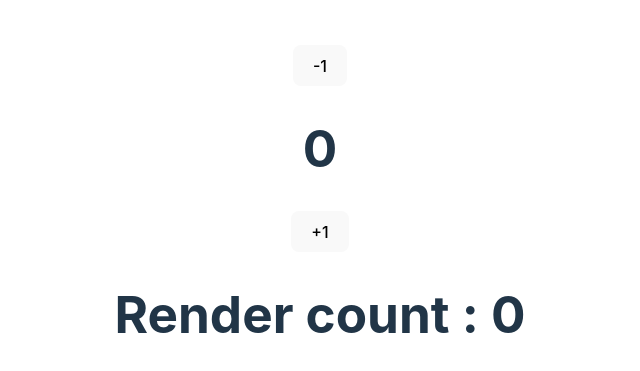
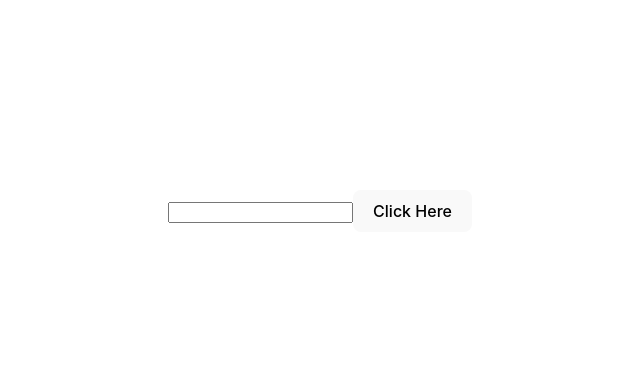
Before and after one commit to praveen199/React-Hooks, a React (Vite) app: page / in a window 1280 px wide. Shown: the part 189-560 px from the top of the page, without its empty margins (320-960 px from the left). Built offline with nearby package versions, Linux system fonts and the light colour scheme.

Commit message:
3.3 - Accessing dom element

```diff
--- a/src/App.jsx
+++ b/src/App.jsx
@@ -4,32 +4,17 @@ import viteLogo from '/vite.svg'
 import './App.css'
 
 function App() {
-  const [value, setValue] = useState(0);
 
-  const count = useRef(0);//We have used useRef & store into count
+  const inputElement = useRef();
 
-  const decreaseCount = () => {
-    setValue(prev => prev - 1)
+  const btnClicked = () => {
+    inputElement.current.style.background = "blue";
   }
-
-  const increaseCount = () => {
-    setValue(prev => prev + 1)
-  }
-
-  /* const effect = () => {
-    setCount(prev => prev + 1)
-  } */
-
-  useEffect(() => {
-    count.current = count.current + 1;
-  })
 
   return (
     <>
-      <button onClick={decreaseCount}>-1</button>
-      <h1>{value}</h1>
-      <button onClick={increaseCount}>+1</button>
-      <h1>Render count : {count.current}</h1>
+      <input type="text" ref={inputElement}></input>
+      <button onClick={btnClicked}>Click Here</button>
     </>
   )
 }
```
Also changed, not shown: 1 other file (tests, documents, lock files or other folders).
